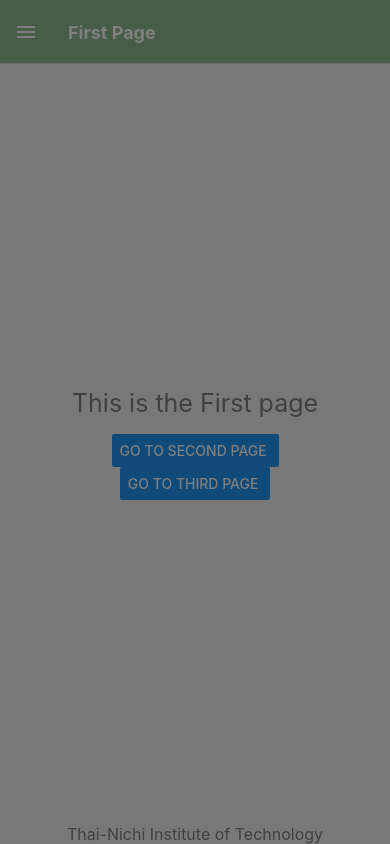
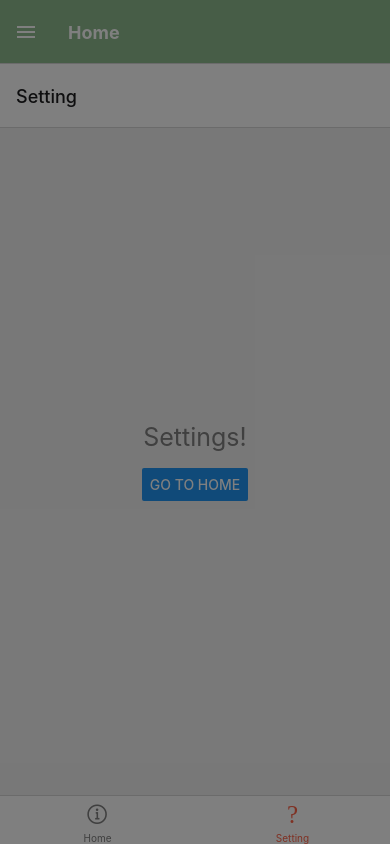
Before and after one commit to shironinjin/1913110472_ReactNative, a React Native app: screen /Setting in a window 390 px wide. Built offline with nearby package versions, Linux system fonts and the light colour scheme.

Commit message:
Practice :Tab and Drawer Navigator

```diff
--- a/App.js
+++ b/App.js
@@ -1,10 +1,12 @@
-import { View, Text, Button, TouchableOpacity } from "react-native";
+import { View, Text, Button } from "react-native";
 import React from "react";
-import First from "./page/First";
-import Second from "./page/Second";
-import Third from "./page/Third";
+import { Ionicons } from "@expo/vector-icons";
+import HomeScreen2 from "./screen/HomeScreen2";
+import SettingScreen from "./screen/SettingScreen";
+
 
 import { NavigationContainer } from "@react-navigation/native";
+import { createBottomTabNavigator } from "@react-navigation/bottom-tabs";
 import {
   createDrawerNavigator,
   DrawerContentScrollView,
@@ -12,25 +14,34 @@ import {
   DrawerItem,
 } from "@react-navigation/drawer";
 import { createNativeStackNavigator } from "@react-navigation/native-stack";
-import FirstPage from "./screen/FirstPage";
 
-function Feed({ navigation }) {
+function HomeScreen({ navigation }) {
   return (
     <View style={{ flex: 1, justifyContent: "center", alignItems: "center" }}>
-      <Text>Feed Screen</Text>
-      {/*       <Button title="Open Drawer" onPress={() => navigation.openDrawer()} />
-      <Button title="Toggle Drawer" onPress={() => navigation.toggleDrawer()} /> */}
-    </View>
-  );
-}
-function Article() {
-  return (
-    <View style={{ flex: 1, justifyContent: "center", alignItems: "center" }}>
-      <Text>Feed Screen</Text>
+      <Text>Home</Text>
+      <Button
+        title="go to Settins"
+        onPress={() => {
+          navigation.navigate("Settings");
+        }}
+      />
     </View>
   );
 }
 
+function SettingsScreen({ navigation }) {
+  return (
+    <View style={{ flex: 1, justifyContent: "center", alignItems: "center" }}>
+      <Text >Settings!</Text>
+      <Button
+        title="go to Home"
+        onPress={() => {
+          navigation.navigate("Home");
+        }}
+      />
+    </View>
+  );
+}
 function CustomDrawerContent(props) {
   return (
     <DrawerContentScrollView {...props}>
@@ -47,60 +58,87 @@ function CustomDrawerContent(props) {
   );
 }
 
+const Tab = createBottomTabNavigator();
 const Drawer = createDrawerNavigator();
-const Stack = createNativeStackNavigator();
 
 function MyDrawer() {
   return (
     <Drawer.Navigator
-    screenOptions={{
-      headerStyle:{
-        backgroundColor:'#8fbc8f'
-      },
-      headerTintColor:'#fff',
-      headerTitleStyle:{
-        fontWeight:'bold'
-      }
-     }}
+      screenOptions={{
+        headerStyle: {
+          backgroundColor: "#8fbc8f",
+        },
+        headerTintColor: "#fff",
+        headerTitleStyle: {
+          fontWeight: "bold",
+        },drawerActiveTintColor:"tomato"
+      }}
       useLegacyImplementation
       drawerContent={(props) => <CustomDrawerContent {...props} />}
     >
-      <Drawer.Screen name="First Page" component={MyStack1} />
-      <Drawer.Screen name="Second Page" component={MyStack2} />
+      <Drawer.Screen name="Home" component={MyTab} />
+      <Drawer.Screen name="Settings" component={MyTab2} />
     </Drawer.Navigator>
   );
 }
 
-function MyStack1() {
+function MyTab() {
   return (
-    <Stack.Navigator
-      initialRouteName="First Page"
-      screenOptions={{
-        headerShown: false,
-      }}
+    <Tab.Navigator
+      initialRouteName="Home"
+      screenOptions={({ route }) => ({
+        tabBarIcon: ({ focused, color, size }) => {
+          let iconName;
+          if (route.name === "Home") {
+            iconName = focused
+              ? "ios-information-circle"
+              : "ios-information-circle-outline";
+          } else if (route.name === "Setting") {
+            iconName = focused ? "ios-list-box" : "ios-list";
+          }
+          // you can return any component that here
+          return <Ionicons name={iconName} size={size} color={color} />;
+        },
+        tabBarActiveTintColor: "tomato",
+        tabBarInactiveTintColor: "gray",
+      })}
     >
-      <Stack.Screen name="First Page" component={First} />
-    </Stack.Navigator>
+      <Tab.Screen name="Home" component={HomeScreen2} />
+      <Tab.Screen name="Setting" component={SettingScreen} />
+    </Tab.Navigator>
   );
 }
-
-function MyStack2() {
+function MyTab2() {
   return (
-    <Stack.Navigator
-      initialRouteName="Second Page"
-      screenOptions={{
-        headerShown: false,
-      }}
+    <Tab.Navigator
+      initialRouteName="Setting"
+      screenOptions={({ route }) => ({
+        tabBarIcon: ({ focused, color, size }) => {
+          let iconName;
+          if (route.name === "Home") {
+            iconName = focused
+              ? "ios-information-circle"
+              : "ios-information-circle-outline";
+          } else if (route.name === "Setting") {
+            iconName = focused ? "ios-list-box" : "ios-list";
+          }
+          // you can return any component that here
+          return <Ionicons name={iconName} size={size} color={color} />;
+        },
+        tabBarActiveTintColor: "tomato",
+        tabBarInactiveTintColor: "gray",
+      })}
     >
-      <Stack.Screen name="Second Page" component={Second} />
-      <Stack.Screen name="Third Page" component={Third} />
-    </Stack.Navigator>
+      <Tab.Screen name="Home" component={HomeScreen2} />
+      <Tab.Screen name="Setting" component={SettingScreen} />
+    </Tab.Navigator>
   );
 }
 
 const App = () => {
   return (
     <NavigationContainer>
+      {/* <MyTab /> */}
       <MyDrawer />
     </NavigationContainer>
   );
--- a/screen/HomeScreen.js
+++ b/screen/HomeScreen2.js
@@ -15,17 +15,17 @@ const IoniconsHeaderButton = (props) => (
   <HeaderButton IconComponent={Ionicons} iconSize={23} {...props} />
 );
 
-const HomeScreen = ({ navigation }) => {
+const HomeScreen2 = ({ navigation }) => {
 
   React.useEffect(() => {
     // Use `setOptions` to update the button that we previously specified
     // Now the button includes an `onPress` handler to update the count
     navigation.setOptions({
-      headerLeft: () => (
-       <HeaderButtons HeaderButtonComponent={IoniconsHeaderButton}>
-        <Item title="menu" iconName="menu" onPress={()=> alert('เมนูคำสั่ง')}/>
-       </HeaderButtons>
-      ),
+      // headerLeft: () => (
+      //  <HeaderButtons HeaderButtonComponent={IoniconsHeaderButton}>
+      //   <Item title="menu" iconName="menu" onPress={()=> alert('เมนูคำสั่ง')}/>
+      //  </HeaderButtons>
+      // ),
       headerRight: () => (
         <HeaderButtons HeaderButtonComponent={IoniconsHeaderButton}>
          <Item title="person-add" iconName="person-add" onPress={()=> alert('ลงทะเบียน')}/>
@@ -38,16 +38,16 @@ const HomeScreen = ({ navigation }) => {
     <View style={{ flex: 1, alignItems: "center", justifyContent: "center" }}>
       <Ionicons name="md-home" size={30} color="#8fbc8f" />
       <Text style={{margin:4}}>Home Screen</Text>
-      <Button
+      {/* <Button
         title="เกี่ยวกับเรา"
         onPress={() =>
           navigation.navigate("About", {
             email: "reactnative@tni.ac.th",
           })
         }
-      />
+      /> */}
     </View>
   );
 };
 
-export default HomeScreen;
+export default HomeScreen2;
--- /dev/null
+++ b/screen/SettingScreen.js
@@ -0,0 +1,19 @@
+import { View, Text ,Button} from 'react-native'
+import React from 'react'
+import style1 from "../components/style1";
+
+const SettingScreen = ({navigation}) => {
+  return (
+    <View style={{ flex: 1, justifyContent: "center", alignItems: "center" }}>
+      <Text style={style1.textTopStyle}>Settings!</Text>
+      <Button
+        title="go to Home"
+        onPress={() => {
+          navigation.navigate("Home");
+        }}
+      />
+    </View>
+  )
+}
+
+export default SettingScreen
```
Also changed, not shown: AppDandS.js (added, +110 -0 lines), screen/HomeScreen1.js (+4 -4 lines).
